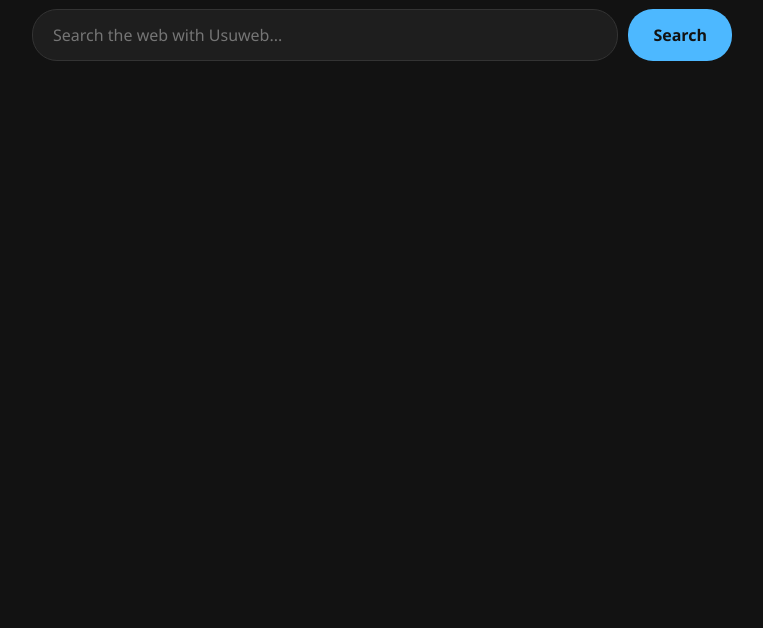
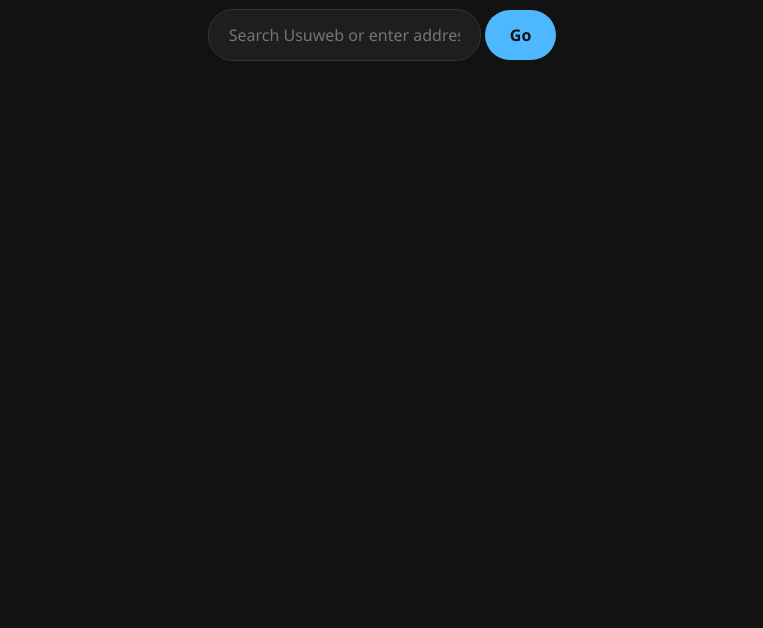
Before and after one commit to rendper/usuweb-search, a plain HTML site: page index.html in a window 1280 px wide. Shown: the part 172-800 px from the top of the page, without its empty margins (258-1021 px from the left). Drawn offline with Linux system fonts and the light colour scheme.

Commit message:
Update index.html

```diff
--- a/index.html
+++ b/index.html
@@ -3,19 +3,24 @@
 <head>
     <meta charset="UTF-8">
     <meta name="viewport" content="width=device-width, initial-scale=1.0">
-    <title>Usuweb Search</title>
+    <title>Usuweb Browser & Search</title>
     <link rel="stylesheet" href="style.css">
 </head>
 <body>
-    <div class="container">
+    <div class="browser-header">
         <h1 class="logo">Usu<span>web</span></h1>
+        <div class="search-bar">
+            <input type="text" id="searchInput" placeholder="Search Usuweb or enter address (e.g. example.com)..." onkeypress="handleKeyPress(event)">
+            <button onclick="navigateOrSearch()">Go</button>
+        </div>
+    </div>
 
-        <div class="search-box">
-            <input type="text" id="searchInput" placeholder="Search the web with Usuweb..." onkeypress="handleKeyPress(event)">
-            <button onclick="performSearch()">Search</button>
-        </div>
+    <div class="main-content">
+        <!-- Results view for searches -->
+        <div id="results" class="results-container"></div>
 
-        <div id="results" class="results-container"></div>
+        <!-- Web viewer frame for direct URL browsing -->
+        <iframe id="webViewer" class="web-viewer" style="display: none;"></iframe>
     </div>
 
     <script src="script.js"></script>
```
